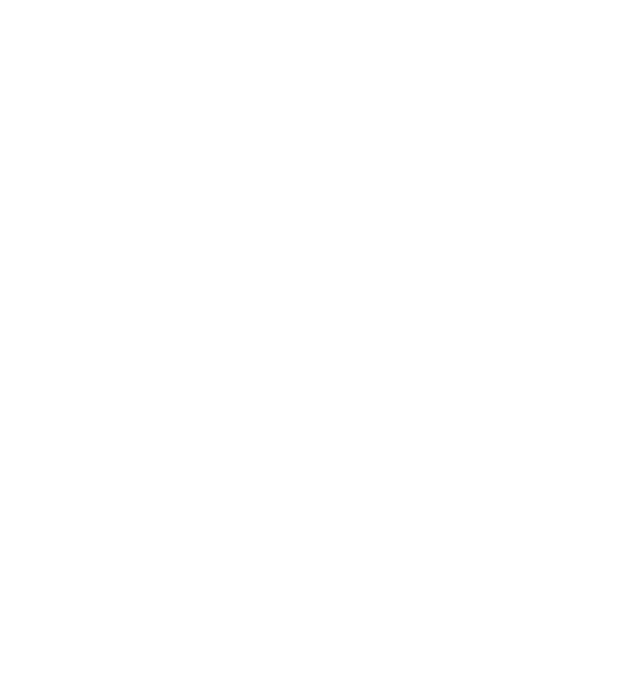
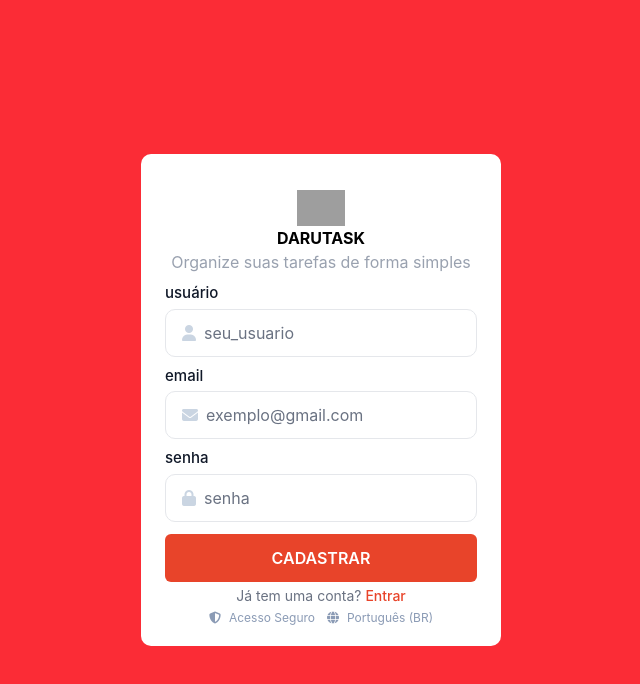
Before and after one commit to VictorMaia17/Like-Trello, a React (Vite) app: page /cadastro in a window 1280 px wide. Before the commit this address had no page. Shown: the top 684 px of the page, without its empty margins (319-959 px from the left). Built offline with nearby package versions, Linux system fonts and the light colour scheme; grey boxes are pictures that could not be loaded.

Commit message:
add register page

```diff
--- a/index.html
+++ b/index.html
@@ -3,6 +3,10 @@
   <head>
     <meta charset="UTF-8" />
     <link rel="icon" type="image/svg+xml" href="/favicon.svg" />
+    <link
+    rel="stylesheet"
+    href="https://cdnjs.cloudflare.com/ajax/libs/font-awesome/6.5.1/css/all.min.css"
+    />
     <meta name="viewport" content="width=device-width, initial-scale=1.0" />
     <title>like-trello</title>
   </head>
--- a/src/App.jsx
+++ b/src/App.jsx
@@ -1,6 +1,6 @@
 import { Routes, Route, Navigate } from "react-router"
-import ComponentPreview from "./dev/componentPreview"
-import Login from "./pages/login"
+import Login from "./pages/Login"
+import Register from "./pages/Register"
 import Dashboard from "./pages/Dashboard"
 import PaginaProjeto from "./pages/PaginaProjeto" // Vamos criar essa página
 import "./app.css"
@@ -10,10 +10,12 @@ function App() {
     <Routes>
       <Route path="/dashboard" element={<Dashboard />} />
       <Route path="/login" element={<Login />} />
-      <Route path="/preview" element={<ComponentPreview />} />
+      <Route path="/cadastro" element={<Register />} />
 
       {/* Rota Dinâmica para o projeto */}
       <Route path="/projeto/:nome" element={<PaginaProjeto />} />
+
+      <Route path="*" element={<Navigate to="/login" replace />} />
 
       <Route path="/" element={<Navigate to="/login" replace />} />
     </Routes>
--- a/src/components/authCard/AuthCard.jsx
+++ b/src/components/authCard/AuthCard.jsx
@@ -29,6 +29,17 @@ export default function AuthCard({children}){
             Organize suas tarefas de forma simples
         </div>
         {children}
+        <div className="flex justify-between items-center text-xs text-[#8B9BB5] mt-1 gap-3">
+            <span className="flex items-center gap-2">
+                <i className="fas fa-shield-alt"></i>
+                    Acesso Seguro
+            </span>
+
+            <span className="flex items-center gap-2">
+                <i className="fas fa-globe"></i>
+                    Português (BR)
+                </span>
+            </div>
     </div>
     )
 }
--- a/src/components/formField/FormField.jsx
+++ b/src/components/formField/FormField.jsx
@@ -1,4 +1,4 @@
-export default function FormField({label, type, id, placeholder}) {
+export default function FormField({label, type, id, placeholder, icon = "fa-envelope"}) {
     return (
         <div className="
             flex
@@ -18,7 +18,7 @@ export default function FormField({label, type, id, placeholder}) {
                 flex
                 h-12
                 items-center
-                gap-1
+                gap-2
                 rounded-[10px]
                 border
                 border-gray-200
@@ -31,14 +31,15 @@ export default function FormField({label, type, id, placeholder}) {
                 group"
             >
 
-                <i className="
+                <i className={`
                     fas
-                    fa-envelope
+                    ${icon}
                     text-base
                     text-slate-300
                     transition-colors
-                    group-focus-within:text-slate-400"
-                    ></i>
+                    group-focus-within:text-slate-400`}
+                    aria-hidden="true"
+                ></i>
 
                 <input
                     type={type}
--- a/src/dev/ComponentPreview.jsx
+++ /dev/null
@@ -1,10 +0,0 @@
-import AuthCard from "../components/authCard/AuthCard"
-import "./componentPreview.css"
-
-export default function ComponentPreview(){
-    return(
-        <div className="bg-color">
-            <AuthCard/>
-        </div>
-    )
-}
--- a/src/dev/componentPreview.css
+++ /dev/null
@@ -1,8 +0,0 @@
-.bg-color {
-    background-color: rgb(139, 144, 148);
-    min-height: 100vh;
-    width: 100%;
-    display: flex;
-    align-items: center;
-    justify-content: center;
-}
--- a/src/pages/Login.jsx
+++ b/src/pages/Login.jsx
@@ -1,3 +1,5 @@
+import { Link } from "react-router"
+
 import AuthCard from "../components/authCard/AuthCard";
 import FormField from "../components/formField/FormField";
 
@@ -13,9 +15,49 @@ export default function Login(){
             <AuthCard>
                 <FormField label = "email" type= "email" id= "idEmail" placeholder= "exemplo@gmail.com"/>
 
-                <a href="#" className="text-gray-400">Esqueci minha senha</a>
+                <FormField label = "senha" type= "password" id= "idSenha" placeholder= "senha"/>
 
-                <FormField label = "senha" type= "password" id= "idSenha" placeholder= "senha"/>
+                <div className="flex justify-between gap-8 mt-1">
+                    <label className="flex items-center gap-3 cursor-pointer text-sm text-[#64748B]">
+
+                        <input
+                        type="checkbox"
+                        defaultChecked
+                        className="w-[18px] h-[18px] accent-[#F0442E] cursor-pointer"
+                        />
+                        <span>Lembrar de mim</span>
+                    </label>
+
+                    <a href="#" className="text-sm text-[#8B9BB5] hover:text-[#7183A3] transition-colors">esqueci minha senha</a>
+                </div>
+
+                <button
+                    id="btnEntrar"
+                    className="
+                        w-full
+                        bg-[#E8442A]
+                        hover:bg-[#C93820]
+                        text-white
+                        font-semibold
+                        py-3
+                        rounded-md
+                        transition-colors
+                        cursor-pointer
+                        mt-3
+                    "
+                >
+                    ENTRAR
+                </button>
+
+                <p className="text-center text-sm text-gray-500 mt-1">
+                    Não tem uma conta?{" "}
+                    <Link
+                        to="/cadastro"
+                        className="text-[#E8442A] font-medium hover:underline"
+                    >
+                        Cadastre-se
+                    </Link>
+                </p>
 
             </AuthCard>
         </div>
--- /dev/null
+++ b/src/pages/Register.jsx
@@ -0,0 +1,71 @@
+import { Link } from "react-router";
+import AuthCard from "../components/authCard/AuthCard";
+import FormField from "../components/formField/FormField";
+
+export default function Register() {
+    return (
+        <div
+            className="
+                flex
+                items-center
+                justify-center
+                bg-red-500
+                min-h-screen"
+        >
+            <AuthCard>
+                <FormField
+                    label="usuário"
+                    type="text"
+                    id="idUsername"
+                    placeholder="seu_usuario"
+                    icon="fa-user"
+                />
+
+                <FormField
+                    label="email"
+                    type="email"
+                    id="idEmail"
+                    placeholder="exemplo@gmail.com"
+                    icon="fa-envelope"
+                />
+
+                <FormField
+                    label="senha"
+                    type="password"
+                    id="idSenha"
+                    placeholder="senha"
+                    icon="fa-lock"
+                />
+
+                <button
+                    id="btnCadastrar"
+                    className="
+                        w-full
+                        bg-[#E8442A]
+                        hover:bg-[#C93820]
+                        text-white
+                        font-semibold
+                        py-3
+                        rounded-md
+                        transition-colors
+                        cursor-pointer
+                        mt-3
+                    "
+                >
+                    CADASTRAR
+                </button>
+
+                <p className="text-center text-sm text-gray-500 mt-1">
+                    Já tem uma conta?{" "}
+                    <Link
+                        to="/login"
+                        className="text-[#E8442A] font-medium hover:underline"
+                    >
+                        Entrar
+                    </Link>
+                </p>
+
+            </AuthCard>
+        </div>
+    );
+}
```
Also changed, not shown: 1 other file (tests, documents, lock files or other folders).
